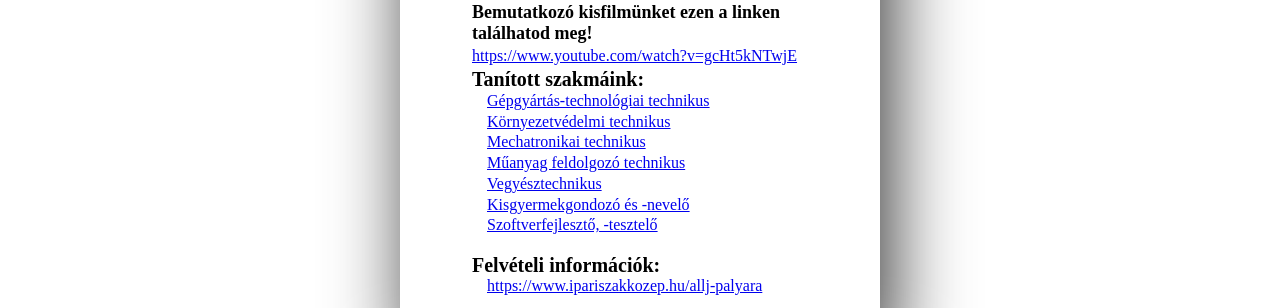
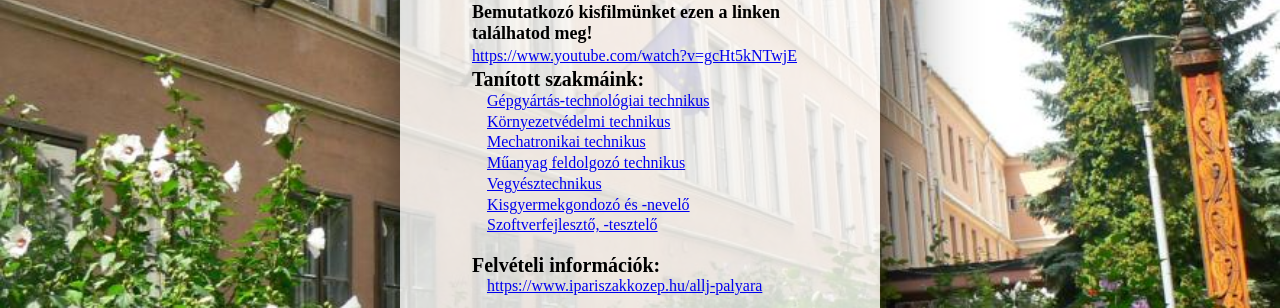
Before and after one commit to lugosiadam/suli-oldal, a plain HTML site: page index.html in a window 1280 px wide. Shown: the part 329-637 px from the top of the page. Drawn offline with Linux system fonts and the light colour scheme.

Commit message:
Update css.css

```diff
--- a/assets/css.css
+++ b/assets/css.css
@@ -19,7 +19,7 @@ body {
     justify-content: center;
     align-items: center;
     height: 100vh;
-    background: url(assets/hatter.jpg) center center / cover no-repeat fixed;
+    background: url(hatter.jpg) center center / cover no-repeat fixed;
 }
 
 #profile-card {
```
